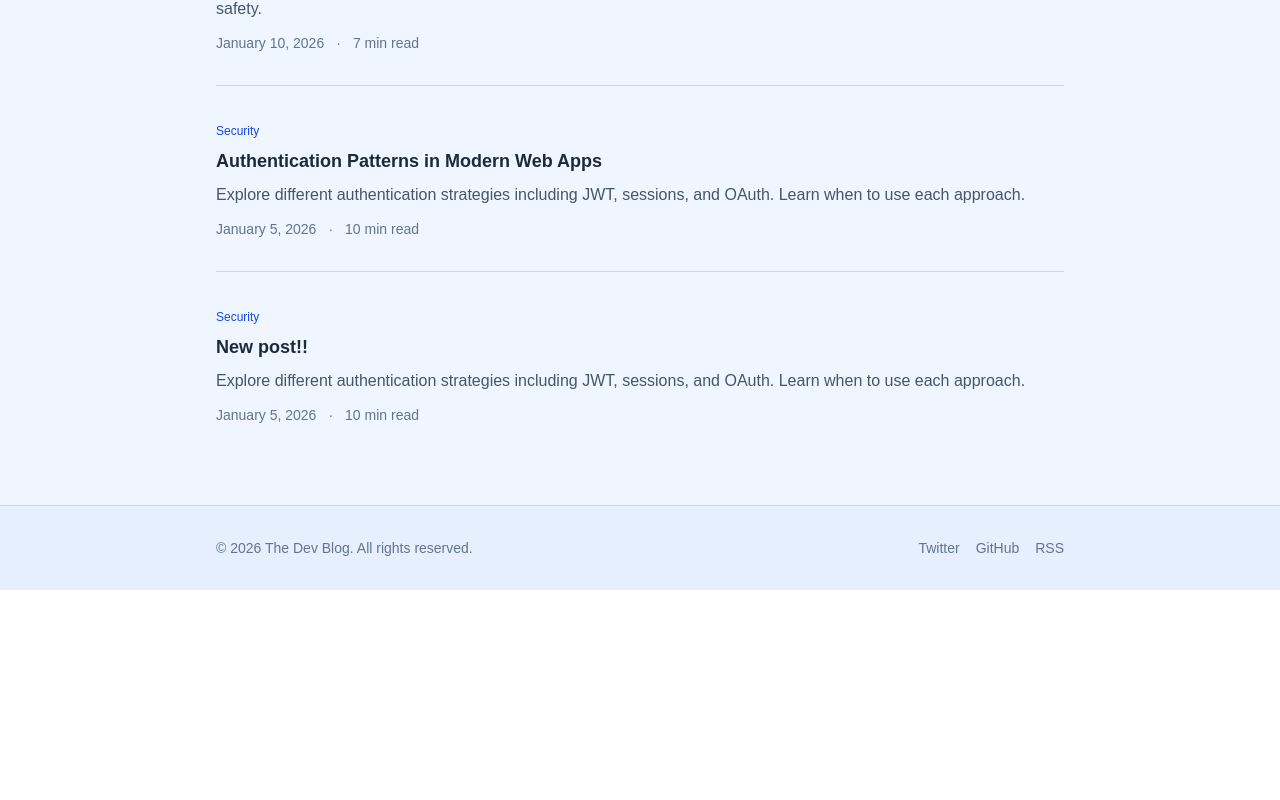
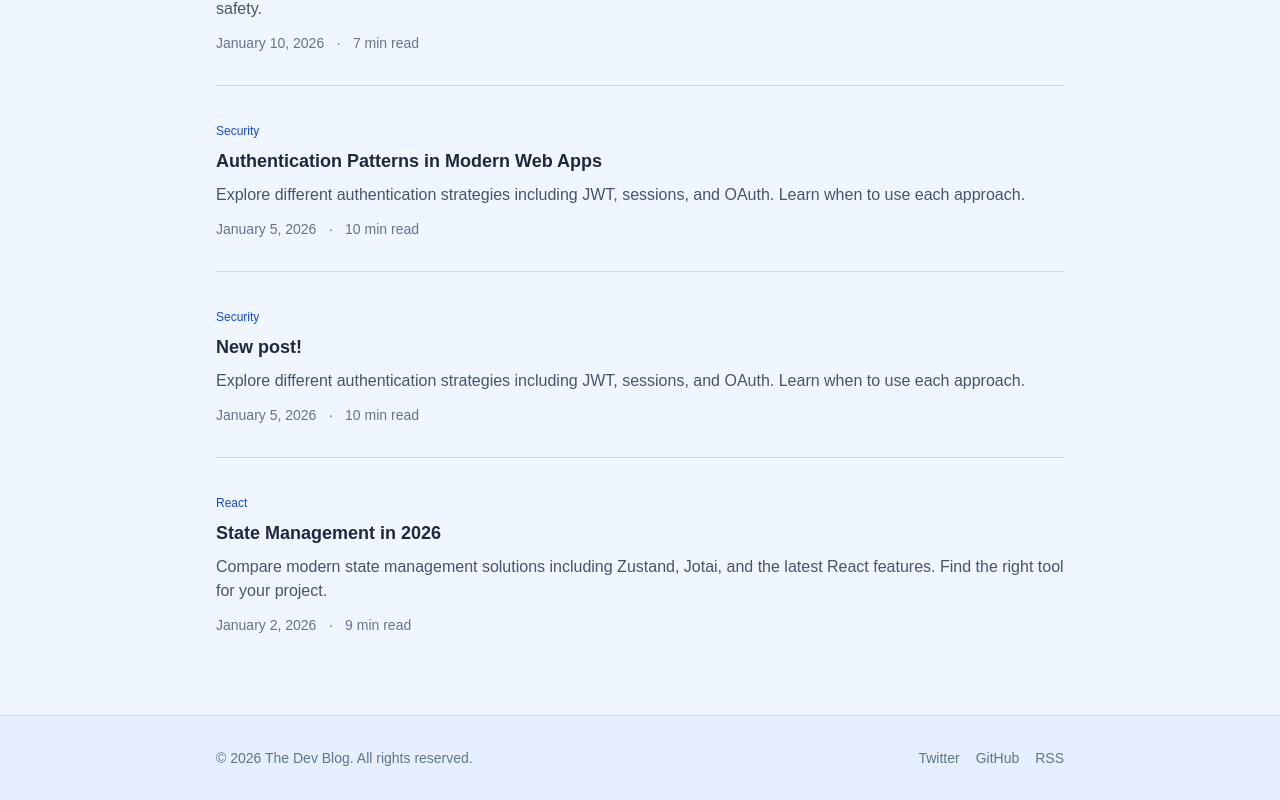
Before and after one commit to evisdren/blog, a Next.js app: page / in a window 1280 px wide. Shown: the part 1097-1897 px from the top of the page. Before the commit the page ends 1687 px from the top, so only its background shows below. Built offline with nearby package versions, Linux system fonts and the light colour scheme.

Commit message:
add new post
Entire-Checkpoint: 3e7b0a5f3f5b

```diff
--- a/app/page.tsx
+++ b/app/page.tsx
@@ -61,12 +61,21 @@ const posts = [
   },
   {
     id: 6,
-    title: "New post!!",
+    title: "New post!",
     excerpt:
       "Explore different authentication strategies including JWT, sessions, and OAuth. Learn when to use each approach.",
     date: "January 5, 2026",
     category: "Security",
     readTime: "10 min read",
+  },
+  {
+    id: 7,
+    title: "State Management in 2026",
+    excerpt:
+      "Compare modern state management solutions including Zustand, Jotai, and the latest React features. Find the right tool for your project.",
+    date: "January 2, 2026",
+    category: "React",
+    readTime: "9 min read",
   },
 ];
 
```
